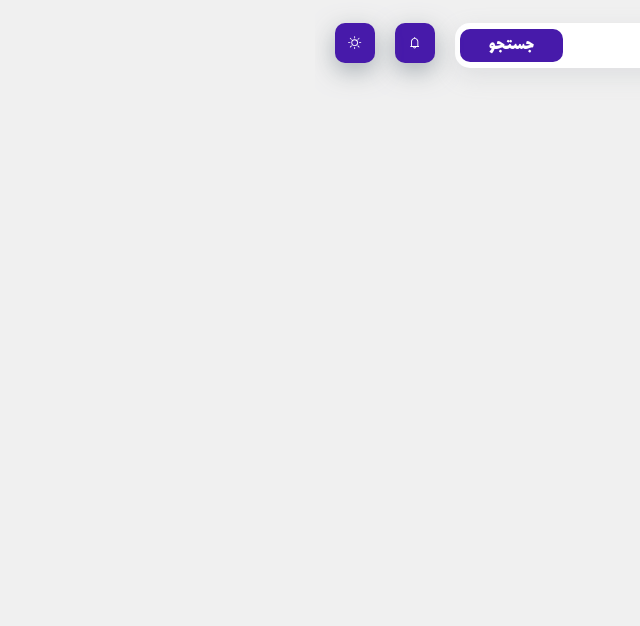
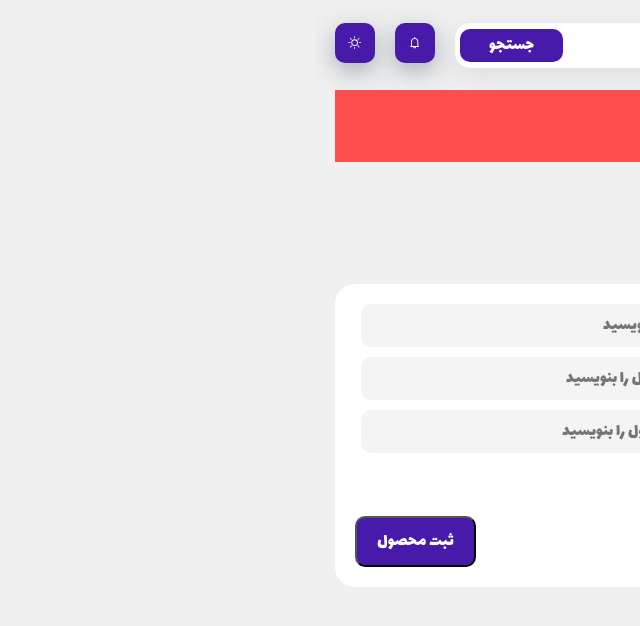
Before and after one commit to MAwasTaken/PMS-with-React, a React (Vite) app: page / in a window 1280 px wide. Shown: the top 626 px of the page, without its empty margins (640-1280 px from the left). Built offline with nearby package versions, Linux system fonts and the light colour scheme.

Commit message:
Add Product Styled

```diff
--- a/src/Components/AddNewProduct/AddNewProduct.css
+++ b/src/Components/AddNewProduct/AddNewProduct.css
@@ -0,0 +1,56 @@
+.products-main {
+	margin-top: 60px;
+}
+
+.products-title {
+	font-size: 2rem;
+}
+
+.add-products-form {
+	margin-top: 30px;
+	background-color: var(--white);
+	display: flex;
+	flex-direction: column;
+	align-items: flex-end;
+	padding: 20px;
+	border-radius: 20px;
+}
+
+.add-products-form-wrap {
+	width: 100%;
+	display: grid;
+	grid-template-columns: 1fr 1fr;
+	gap: 10px 15px;
+}
+
+.add-products-form-group {
+	display: flex;
+	align-items: center;
+	column-gap: 10px;
+	width: 90%;
+	background-color: #f4f4f4;
+	padding: 0 20px;
+	border-radius: 10px;
+}
+
+.add-products-input {
+	outline: none;
+	border: none;
+	background: unset;
+  padding: 8px 10px;
+  font-size: 1.1rem;
+  width: 100%;
+}
+
+.add-products-submit {
+  background-color: var(--blue);
+  color: var(--white);
+  margin-top: 10px;
+  padding: 10px 20px;
+  font-size: 1.1rem;
+  border-radius: 10px;
+}
+
+.add-product-icon {
+  font-size: 1.5rem;
+}
--- a/src/Components/AddNewProduct/AddNewProduct.jsx
+++ b/src/Components/AddNewProduct/AddNewProduct.jsx
@@ -7,6 +7,10 @@ import React from "react";
 import "./AddNewProduct.css";
 
 // components
+import { BiDollar, BiRename, BiCategoryAlt } from "react-icons/bi";
+import { BsBag, BsCardImage } from "react-icons/bs";
+import { GiRank3 } from "react-icons/gi";
+import { MdOutlineSell } from "react-icons/md";
 
 // comments
 function AddNewProduct() {
@@ -16,27 +20,35 @@ function AddNewProduct() {
 			<form action='#' className='add-products-form'>
 				<div className='add-products-form-wrap'>
 					<div className='add-products-form-group'>
+						<BiRename className='add-product-icon' />
 						<input type='text' placeholder='اسم محصول را بنویسید' className='add-products-input' />
 					</div>
 					<div className='add-products-form-group'>
+						<BiDollar className='add-product-icon' />
 						<input type='text' placeholder='قیمت محصول را بنویسید' className='add-products-input' />
 					</div>
 					<div className='add-products-form-group'>
+						<BsBag className='add-product-icon' />
 						<input type='text' placeholder='موجودی محصول را بنویسید' className='add-products-input' />
 					</div>
 					<div className='add-products-form-group'>
+						<BsCardImage className='add-product-icon' />
 						<input type='text' placeholder='آدرس عکس محصول را بنویسید' className='add-products-input' />
 					</div>
 					<div className='add-products-form-group'>
+						<GiRank3 className='add-product-icon' />
 						<input type='text' placeholder='میزان محبوبیت محصول را بنویسید' className='add-products-input' />
 					</div>
 					<div className='add-products-form-group'>
+						<MdOutlineSell className='add-product-icon' />
 						<input type='text' placeholder='میزان فروش محصول را بنویسید' className='add-products-input' />
 					</div>
 					<div className='add-products-form-group'>
+						<BiCategoryAlt className='add-product-icon' />
 						<input type='text' placeholder='تعداد رنگ بندی محصول را بنویسید' className='add-products-input' />
 					</div>
 				</div>
+				<button className='add-products-submit'>ثبت محصول</button>
 			</form>
 		</div>
 	);
--- a/src/routes.jsx
+++ b/src/routes.jsx
@@ -7,6 +7,7 @@ import Offs from "./Components/Offs/Offs";
 
 // routes
 const routes = [
+	{ path: "/", element: <Products /> },
 	{ path: "/products", element: <Products /> },
 	{ path: "/comments", element: <Comments /> },
 	{ path: "/users", element: <Users /> },
```
